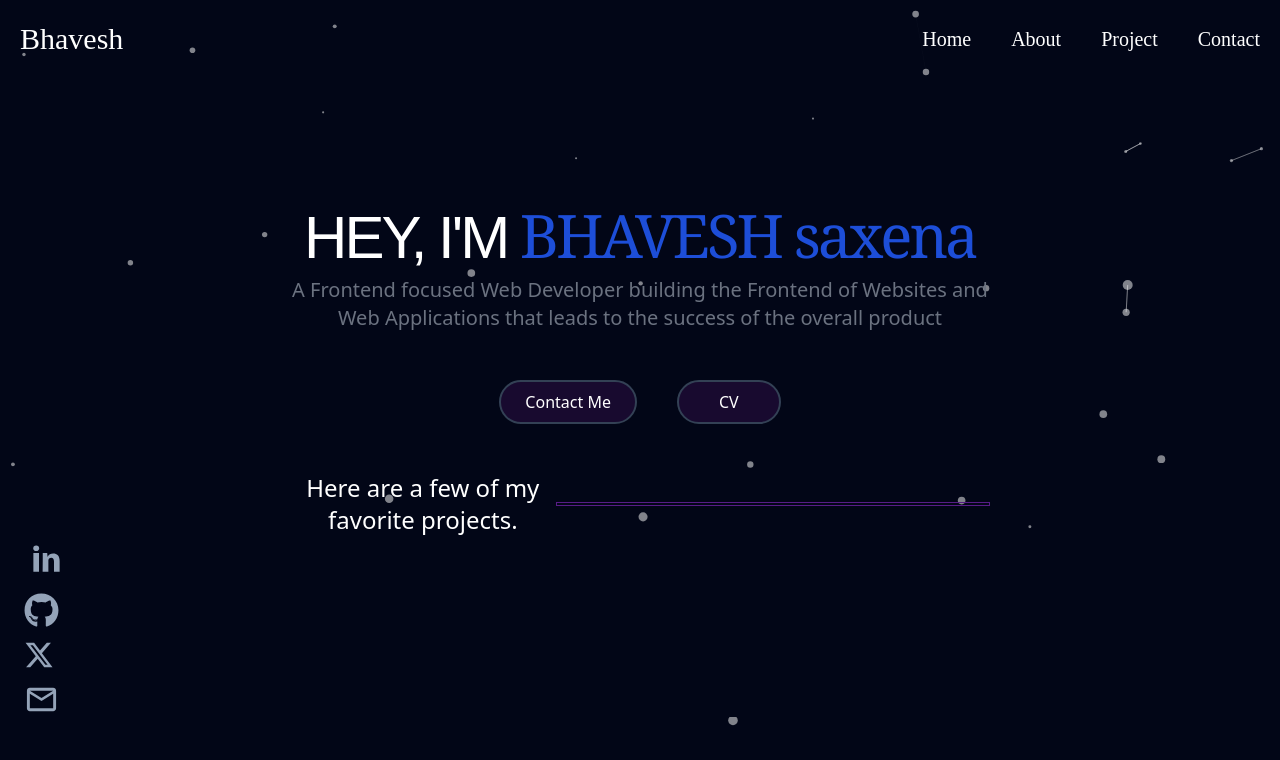
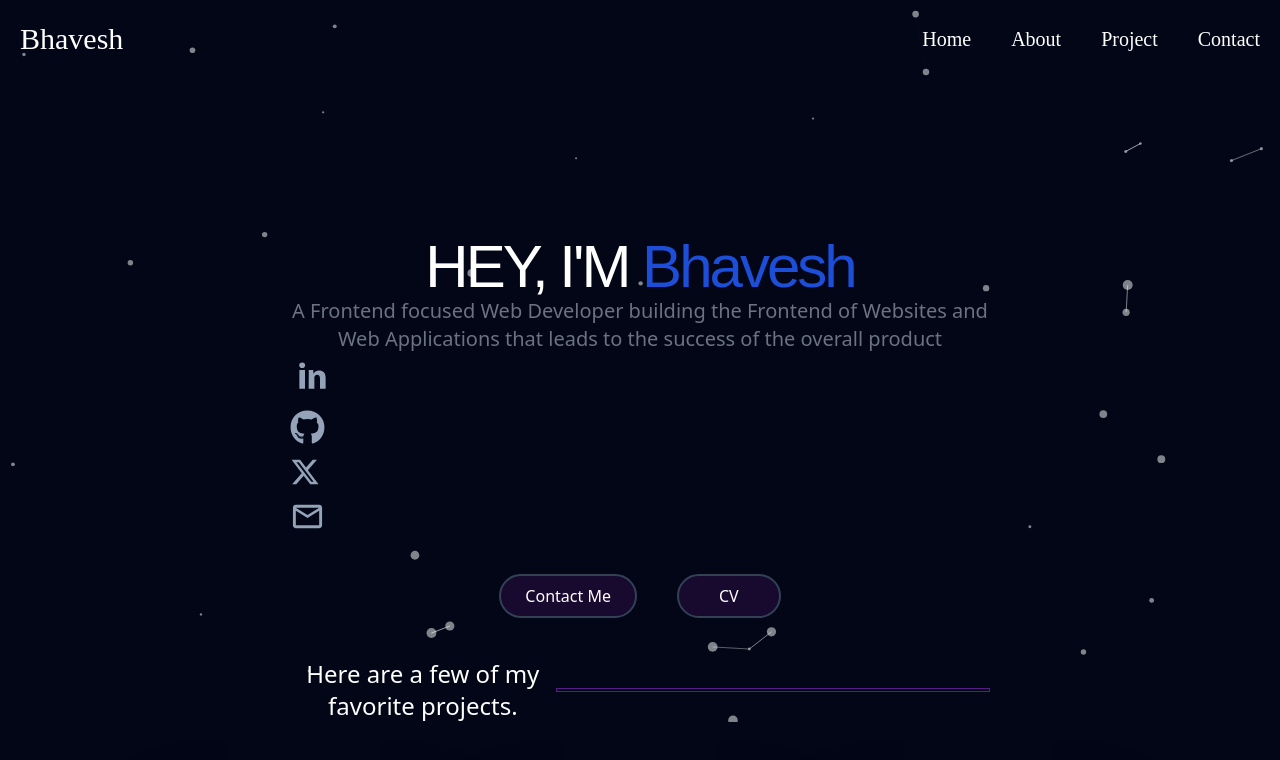
Before and after one commit to icobhavesh/Portfolio2.0, a React (Vite) app: page / in a window 1280 px wide. Shown: the top 760 px of the page. Built offline with nearby package versions, Linux system fonts and the light colour scheme.

Commit message:
Update  hero section with some changes

```diff
--- a/src/Components/Herosection.jsx
+++ b/src/Components/Herosection.jsx
@@ -1,23 +1,26 @@
-
 
 import ParticlesBg from "./Particles";
 import SocialMedia from "./SocialMedia";
 import "../index.css"
 function Herosection() {
     return (
-        <div className="w-full  h-auto py-12 md:py-24 lg:py-32 xl:py-46  ">
+        <div className=" w-full h-auto  flex justify-center items-center md:pt-40 pt-20 ">
             <ParticlesBg />
 
             <div className="container px-4 md:px-6">
-                <div className="flex flex-col items-center space-y-4 text-center">
+                <div className="flex flex-col items-center justify-center space-y-4 text-center">
 
-                    <div className="space-y-2">
-                         <h1 className=" anton-regular  text-3xl tracking-tighter sm:text-4xl md:text-5xl lg:text-6xl/none text-white  . ">
-                            HEY, I'M<span className="text-blue-700 font-serif"> BHAVESH saxena </span>
+                    <div className="">
+                        <h1 className=" anton-regular  text-3xl tracking-tighter sm:text-4xl md:text-5xl lg:text-6xl/none text-white   text-center ">
+                            HEY, I'M<span className="text-blue-700 "> Bhavesh </span>
                         </h1>
-                        <p className="mx-auto max-w-[700px] text-gray-500 md:text-xl dark:text-gray-400">
+                        <p className="mx-auto max-w-[700px] text-gray-500 md:text-xl dark:text-gray-400   text-center">
                             A Frontend focused Web Developer building the Frontend of Websites and Web Applications that leads to the success of the overall product
                         </p>
+                        <div className=" md:block ">
+                            <SocialMedia />
+
+                        </div>
                         <div className="flex gap-10 justify-center items-center pt-10">
                             <button className="border-2 border-slate-700 px-6 py-2 rounded-full text-white  hover:bg-blue-800  bg-[rgb(24,10,47)]">Contact Me</button>
                             <button className="border-2 px-10 hover:bg-blue-800  bg-[rgb(24,10,47)] text-white  py-2 rounded-full border-slate-700">CV</button>
@@ -30,13 +33,52 @@ function Herosection() {
                     </div>
 
                 </div>
-                <div className="hidden md:block">
-                    <SocialMedia />
 
-                </div>
             </div>
         </div>
     )
 }
 
 export default Herosection;
+//
+
+// import ParticlesBg from "./Particles";
+// import SocialMedia from "./SocialMedia";
+// import "../index.css"
+// function Herosection() {
+//     return (
+//         <div className="w-full  h-auto py-12 md:py-24 lg:py-32 xl:py-46  ">
+//             <ParticlesBg />
+
+//             <div className="container px-4 md:px-6">
+//                 <div className="flex flex-col items-center space-y-4 text-center">
+
+//                     <div className="space-y-2">
+//                          <h1 className=" anton-regular  text-3xl tracking-tighter sm:text-4xl md:text-5xl lg:text-6xl/none text-white  . ">
+//                             HEY, I'M<span className="text-blue-700 font-serif"> BHAVESH saxena </span>
+//                         </h1>
+//                         <p className="mx-auto max-w-[700px] text-gray-500 md:text-xl dark:text-gray-400">
+//                             A Frontend focused Web Developer building the Frontend of Websites and Web Applications that leads to the success of the overall product
+//                         </p>
+//                         <div className="flex gap-10 justify-center items-center pt-10">
+//                             <button className="border-2 border-slate-700 px-6 py-2 rounded-full text-white  hover:bg-blue-800  bg-[rgb(24,10,47)]">Contact Me</button>
+//                             <button className="border-2 px-10 hover:bg-blue-800  bg-[rgb(24,10,47)] text-white  py-2 rounded-full border-slate-700">CV</button>
+//                         </div>
+//                         <div className="flex justify-center items-center md:pt-10 ">
+//                             <h1 className="text-white flex-2 text-2xl">Here are a few of my favorite projects.</h1>
+
+//                             <h1 className="border-[1px] border-purple-900 justify-center items-center flex  border- w-full h-1 md:block hidden"></h1>
+//                         </div>
+//                     </div>
+
+//                 </div>
+//                 <div className="hidden md:block">
+//                     <SocialMedia />
+
+//                 </div>
+//             </div>
+//         </div>
+//     )
+// }
+
+// export default Herosection;
```
